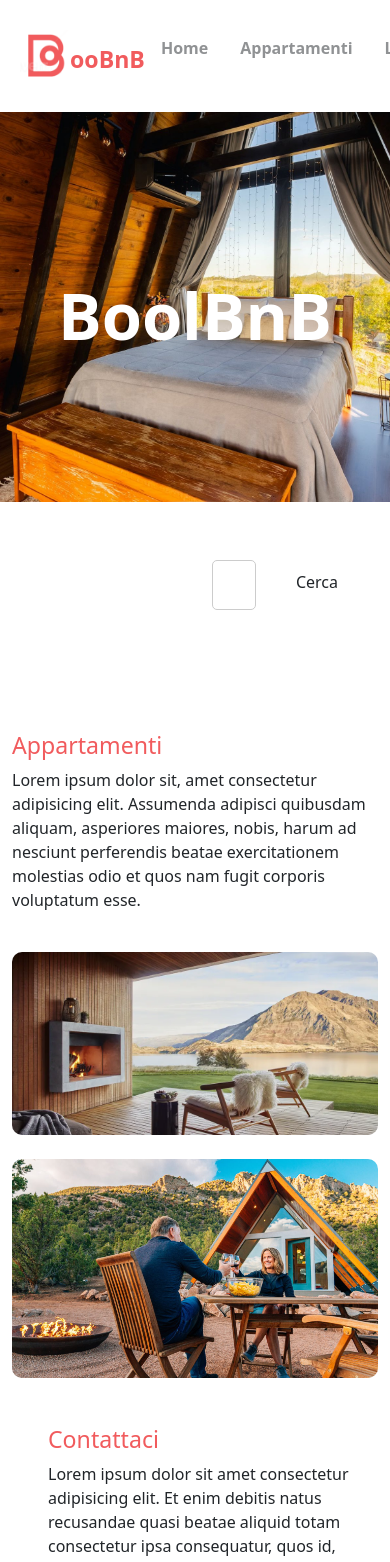
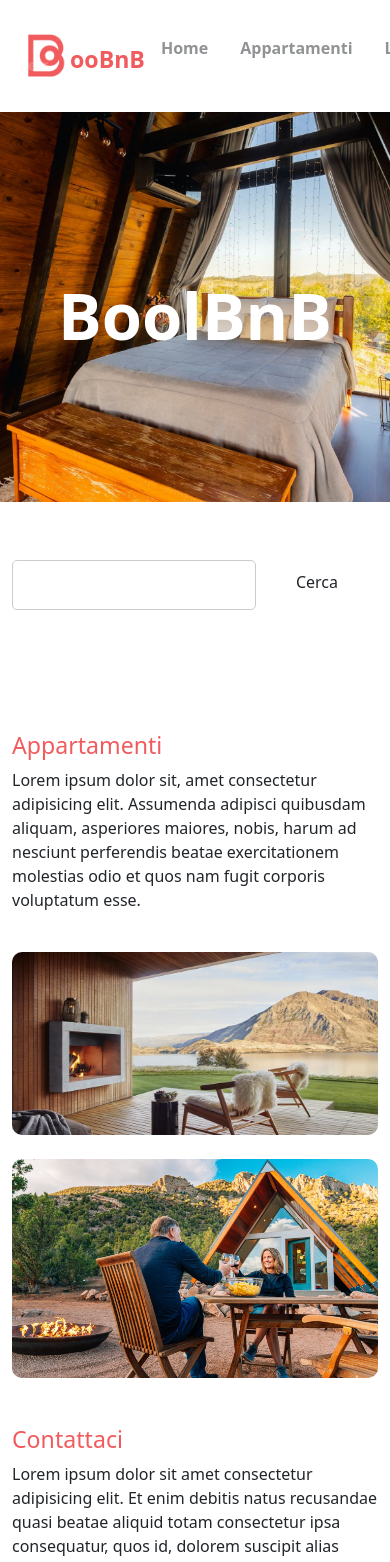
Before and after one commit to alex02r/vite-boolbnb, a Vue app: page / in a window 390 px wide. Shown: the top 1562 px of the page. Built offline with nearby package versions, Linux system fonts and the light colour scheme.

Commit message:
up: modalità responsive per jumbo, search e img

```diff
--- a/src/pages/AppHome.vue
+++ b/src/pages/AppHome.vue
@@ -19,21 +19,21 @@ export default {
         </div>
     </div>
     <div class="container my-5">
-        <div class="row">
-            <div class="col-12 mb-5">
-                <p class="search"><Searchbar /></p>
+        <div class="row justify-content-center">
+            <div class="col-12 mb-5 align-self-center">
+                <p><Searchbar /></p>
             </div>
-            <div class="col-md-6 col-12 mt-5 align-self-center mb-4">
+            <div class="col-lg-6 col-12 mt-5 align-self-center mb-4">
                 <a href="#" class="text-decoration-none"><h3>Appartamenti</h3></a>
                 <p>Lorem ipsum dolor sit, amet consectetur adipisicing elit. Assumenda adipisci quibusdam aliquam, asperiores maiores, nobis, harum ad nesciunt perferendis beatae exercitationem molestias odio et quos nam fugit corporis voluptatum esse.</p>
             </div>
-            <div class="col-md-6 col-12 mb-4">
+            <div class="col-lg-6 col-12 mb-4">
                 <a href="#" class="text-decoration-none"><img src="../../public/airbnb-img.jpg" alt="logo" width="600px"></a>
             </div>
-            <div class="col-md-6 col-12 float-md-start mb-5">
+            <div class="col-lg-6 col-12 float-lg-start mb-5">
                 <a href="#" class="text-decoration-none"><img src="../../public/airbnb-uomo.jpg" alt="logo" width="600px"></a>
             </div>
-            <div class="col-md-6 col-12 align-self-center ps-5 mb-5">
+            <div class="col-lg-6 col-12 align-self-center ps-lg-5 mb-lg-5">
                 <a href="#" class="text-decoration-none"><h3>Contattaci</h3></a>
                 <p>Lorem ipsum dolor sit amet consectetur adipisicing elit. Et enim debitis natus recusandae quasi beatae aliquid totam consectetur ipsa consequatur, quos id, dolorem suscipit alias corrupti molestias sunt accusamus laboriosam!</p>
             </div>
@@ -66,10 +66,6 @@ h3{
     color: #F15B5D;;
 }
 
-.search {
-    padding-left: 200px;
-}
-
 img{
     border-radius: 10px;
 }
```
